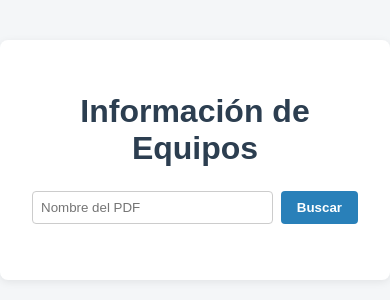
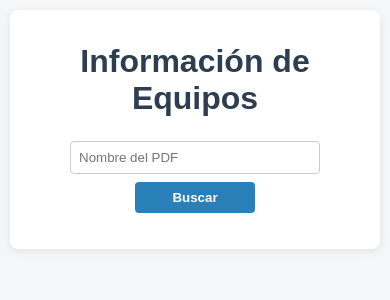
Before and after one commit to Cofla9/Instrumentacion, a Flask app: page / in a window 390 px wide. Shown: the top 300 px of the page. Run offline with Flask 3, Linux system fonts and the light colour scheme.

Commit message:
index.html

```diff
--- a/templates/index.html
+++ b/templates/index.html
@@ -3,6 +3,8 @@
 <head>
     <meta charset="UTF-8">
     <title>Información de Equipos</title>
+    <!-- Meta viewport para móviles -->
+    <meta name="viewport" content="width=device-width, initial-scale=1.0">
     <style>
         body {
             font-family: Arial, sans-serif;
@@ -28,12 +30,15 @@
             gap: 8px;
             margin-bottom: 24px;
             justify-content: center;
+            flex-wrap: wrap;
         }
         input[type="text"] {
             padding: 8px;
             border-radius: 4px;
             border: 1px solid #ccc;
-            width: 250px;
+            width: 100%;
+            max-width: 250px;
+            box-sizing: border-box;
         }
         button {
             padding: 8px 16px;
@@ -43,6 +48,8 @@
             color: #fff;
             cursor: pointer;
             font-weight: bold;
+            width: 100%;
+            max-width: 120px;
         }
         button:hover {
             background: #3498db;
@@ -55,6 +62,9 @@
             border: 1px solid #ccc;
             border-radius: 4px;
             margin-top: 12px;
+            width: 100%;
+            max-width: 600px;
+            height: 400px;
         }
         .pdf-link {
             font-size: 1.1em;
@@ -64,6 +74,16 @@
         }
         .pdf-link:hover {
             text-decoration: underline;
+        }
+        /* Responsivo para pantallas pequeñas */
+        @media (max-width: 600px) {
+            .container {
+                padding: 12px;
+                margin: 10px;
+            }
+            iframe {
+                height: 250px;
+            }
         }
     </style>
 </head>
@@ -81,14 +101,22 @@
         const pdfs = [
             {
                 nombre: "LIT-210001A",
-                url: "https://drive.google.com/file/d/1k4wEaDRns34o8BMzE1HCFC4x-w6MOE4R/view?usp=sharing"
+                url: "https://drive.google.com/file/d/1k4wEaDRns34o8BMzE1HCFC4x-w6MOE4R/preview"
             },
             {
                 nombre: "LIT-210117",
-                url: "https://drive.google.com/file/d/1cE47jnGjgyeeXrd7VWLprEBMxWQR7mV7/view?usp=sharing"
+                url: "https://drive.google.com/file/d/1cE47jnGjgyeeXrd7VWLprEBMxWQR7mV7/preview"
             }
             // Agrega más PDFs aquí: {nombre: "Nombre", url: "URL"}
         ];
+
+        // Permite buscar al presionar Enter
+        document.getElementById("busqueda").addEventListener("keydown", function(event) {
+            if (event.key === "Enter") {
+                event.preventDefault();
+                buscarPDF();
+            }
+        });
 
         function buscarPDF() {
             const busqueda = document.getElementById("busqueda").value.trim().toLowerCase();
@@ -106,7 +134,7 @@
                 resultados.forEach(resultado => {
                     div.innerHTML += `
                         <a class="pdf-link" href="${resultado.url}" target="_blank">${resultado.nombre} (PDF)</a><br>
-                        <iframe src="${resultado.url}" width="600" height="400"></iframe>
+                        <iframe src="${resultado.url}" width="100%" height="400"></iframe>
                         <br><br>
                     `;
                 });
```
